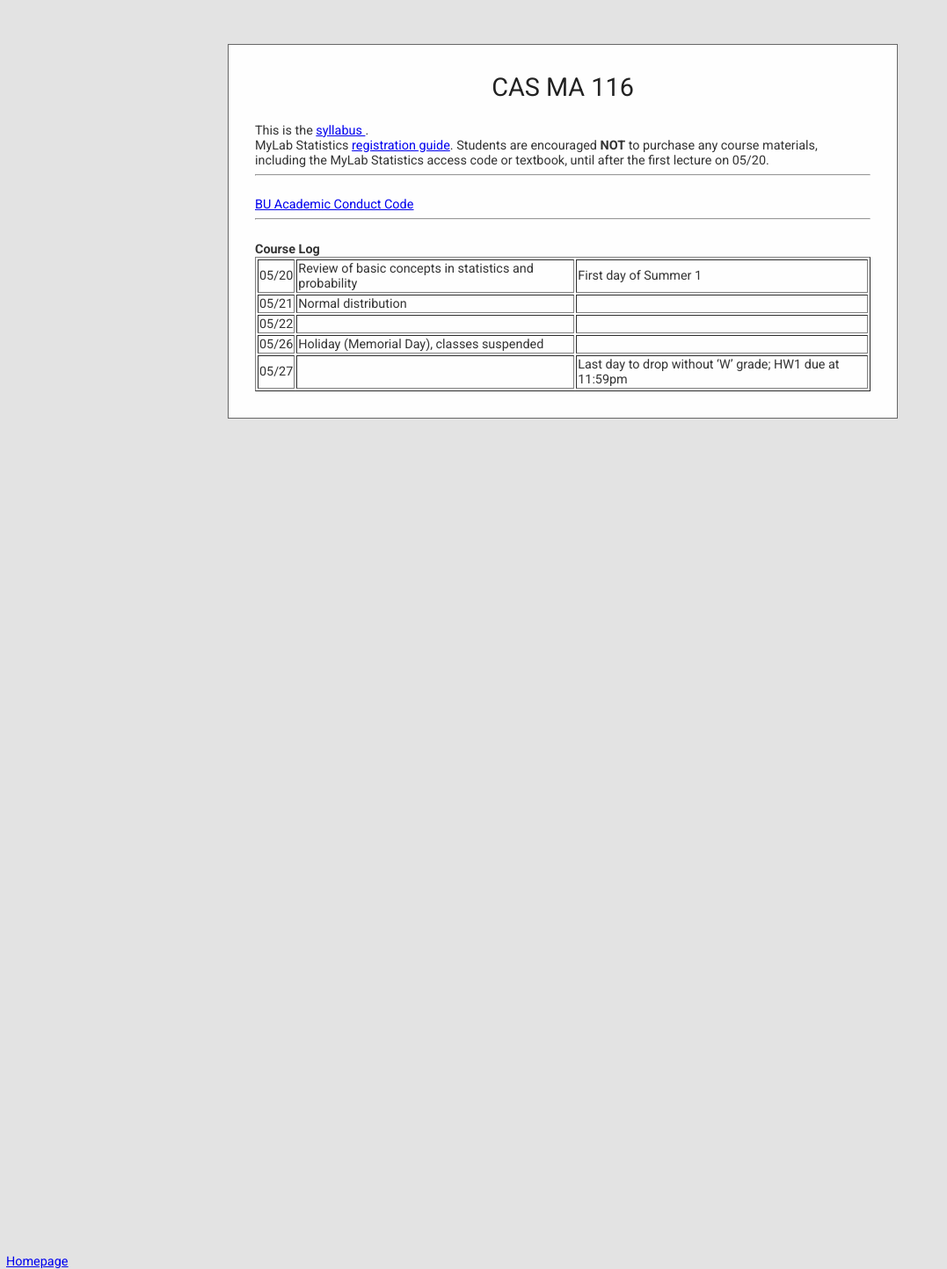
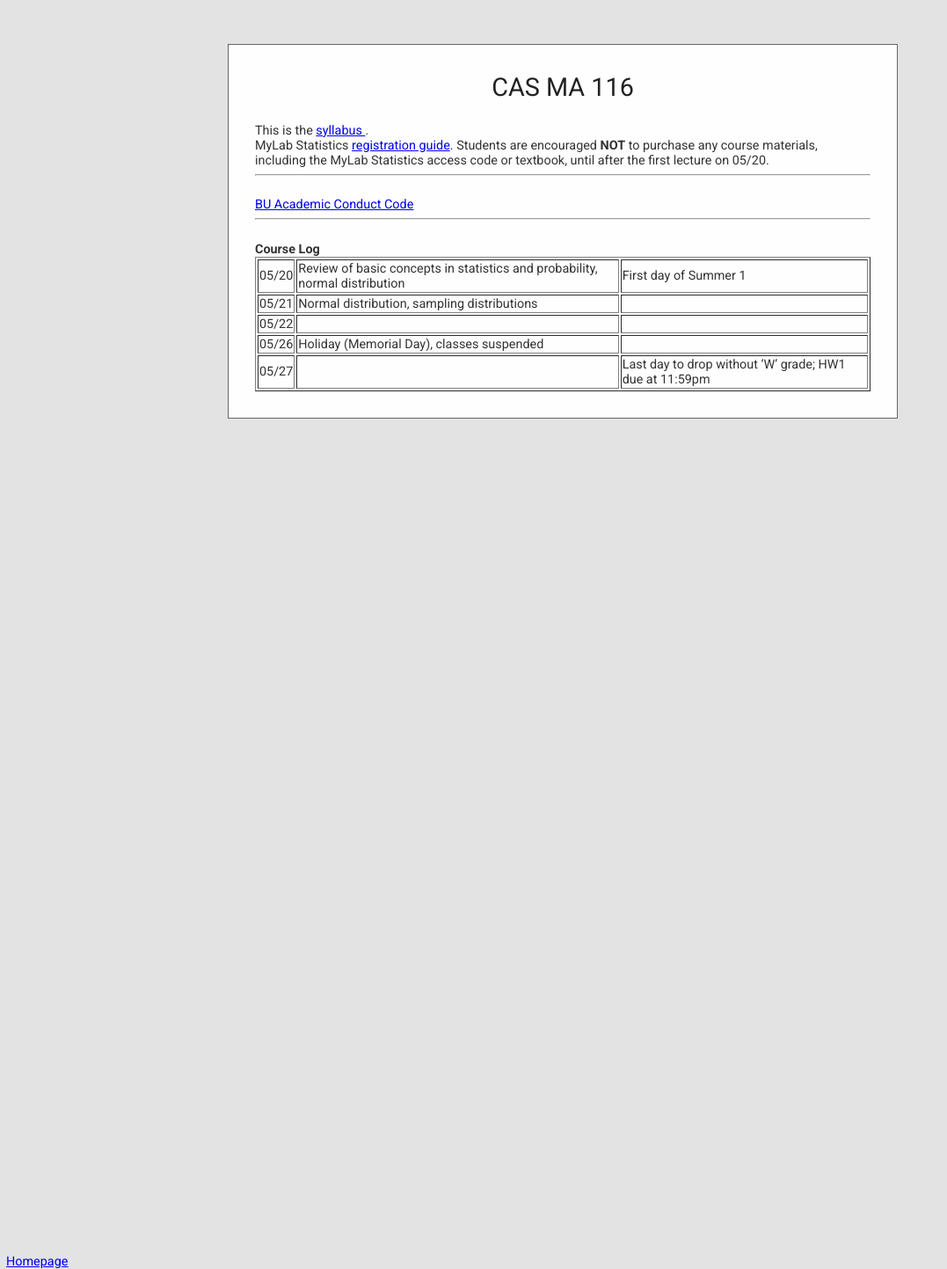
Before and after one commit to cesail/cesail.github.io, a Jekyll site: the page built from courses/25s1ma116/index.html, in a window 1280 px wide. Shown: the whole page at 88% size, without its empty margins (0-1077 px from the left). Built offline with Jekyll 4.4.1, drawn with Linux system fonts in a browser that asks for light colours; some web fonts are replaced; a script that is not in the unit is left out.

Commit message:
Update index.html

```diff
--- a/courses/25s1ma116/index.html
+++ b/courses/25s1ma116/index.html
@@ -76,12 +76,12 @@
 <table border="1">
   <tr>
     <td> 05/20 </td>
-    <td> Review of basic concepts in statistics and probability  </td>
+    <td> Review of basic concepts in statistics and probability, normal distribution </td>
     <td> First day of Summer 1 </td>
   </tr>
   <tr>
     <td> 05/21 </td>
-    <td> Normal distribution </td>
+    <td> Normal distribution, sampling distributions </td>
     <td> </td>
   </tr>
   <tr>
```
